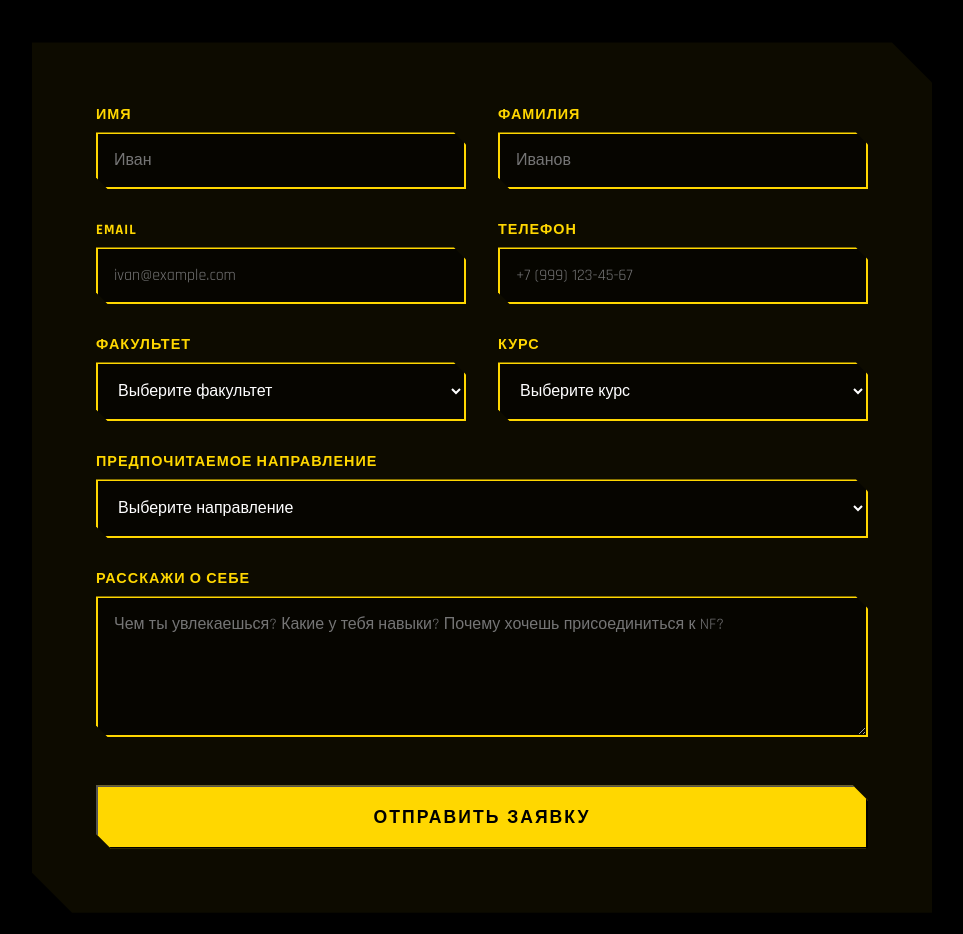
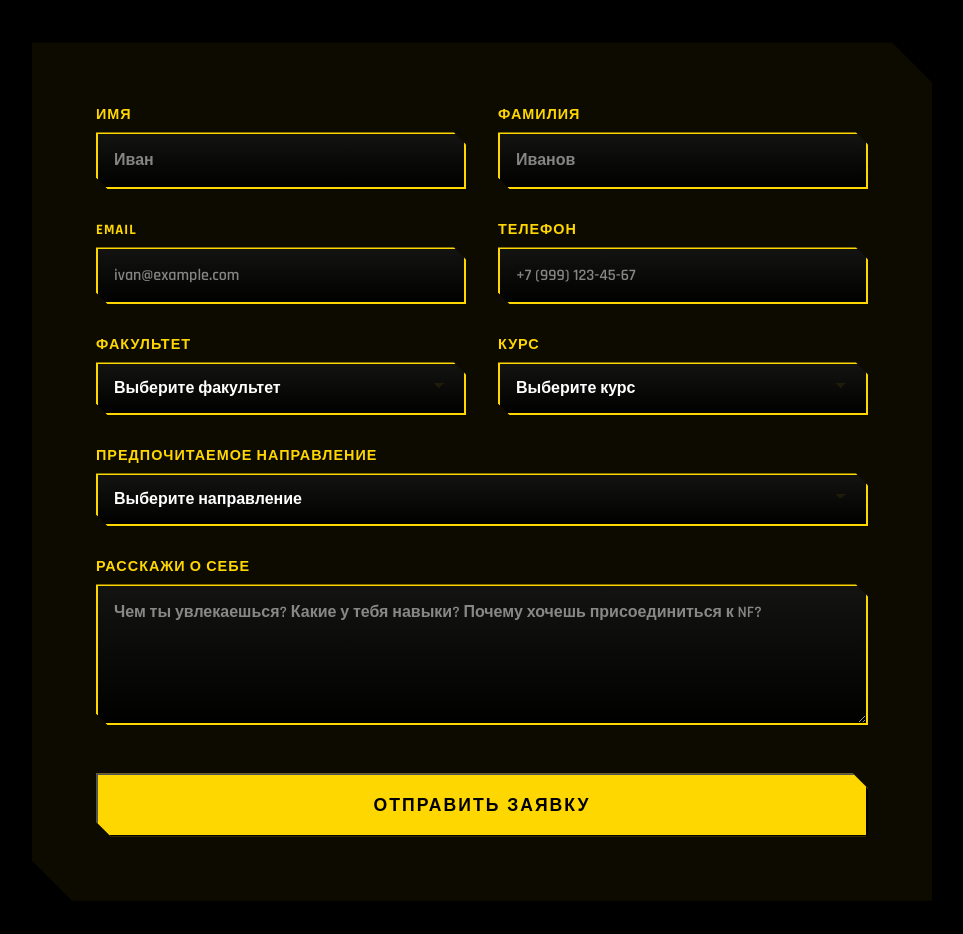
Before and after one commit to irwkc/NF, a plain HTML site: page join.html in a window 1280 px wide. Shown: the part 3580-4514 px from the top of the page, without its empty margins (158-1121 px from the left). Drawn offline with Linux system fonts and the light colour scheme.

Commit message:
Стилизованы красивые кастомные select элементы с градиентом и желтыми стрелками

```diff
--- a/css/style.css
+++ b/css/style.css
@@ -1466,14 +1466,40 @@ a {
 .form-group input,
 .form-group select,
 .form-group textarea {
-    background: rgba(0, 0, 0, 0.5);
+    background: linear-gradient(180deg, rgba(20, 20, 20, 0.9) 0%, rgba(0, 0, 0, 0.95) 100%);
     border: 2px solid var(--yellow);
     color: var(--white);
     padding: 1rem;
     font-family: 'Rajdhani', sans-serif;
     font-size: 1rem;
+    font-weight: 600;
     clip-path: polygon(0 0, calc(100% - 12px) 0, 100% 12px, 100% 100%, 12px 100%, 0 calc(100% - 12px));
     transition: all 0.3s ease;
+}
+
+.form-group select {
+    appearance: none;
+    -webkit-appearance: none;
+    -moz-appearance: none;
+    background-image:
+        linear-gradient(180deg, rgba(20, 20, 20, 0.9) 0%, rgba(0, 0, 0, 0.95) 100%),
+        linear-gradient(45deg, transparent 50%, var(--yellow) 50%),
+        linear-gradient(135deg, var(--yellow) 50%, transparent 50%);
+    background-position:
+        left center,
+        calc(100% - 25px) calc(50% - 3px),
+        calc(100% - 20px) calc(50% - 3px);
+    background-size:
+        100% 100%,
+        5px 5px,
+        5px 5px;
+    background-repeat: no-repeat;
+    padding-right: 3rem;
+    cursor: pointer;
+}
+
+.form-group select::-ms-expand {
+    display: none;
 }
 
 .form-group input:focus,
@@ -1481,6 +1507,20 @@ a {
 .form-group textarea:focus {
     outline: none;
     border-color: var(--yellow-bright);
+    box-shadow: 0 0 20px rgba(255, 215, 0, 0.3);
+    background: linear-gradient(180deg, rgba(30, 30, 30, 0.95) 0%, rgba(10, 10, 10, 1) 100%);
+}
+
+.form-group input::placeholder,
+.form-group textarea::placeholder {
+    color: rgba(255, 255, 255, 0.5);
+}
+
+.form-group select option {
+    background: var(--black);
+    color: var(--white);
+    padding: 1rem;
+    font-weight: 600;
 }
 
 .form-submit {
```
